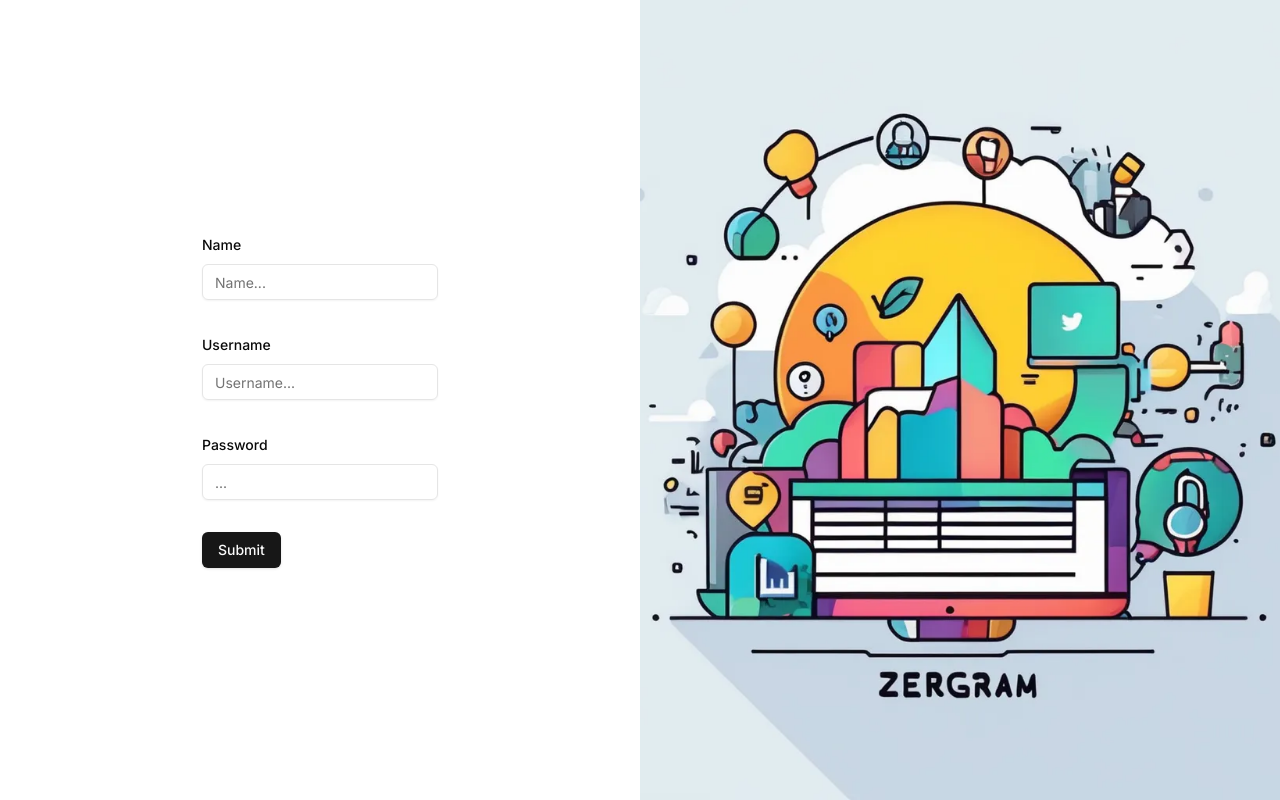
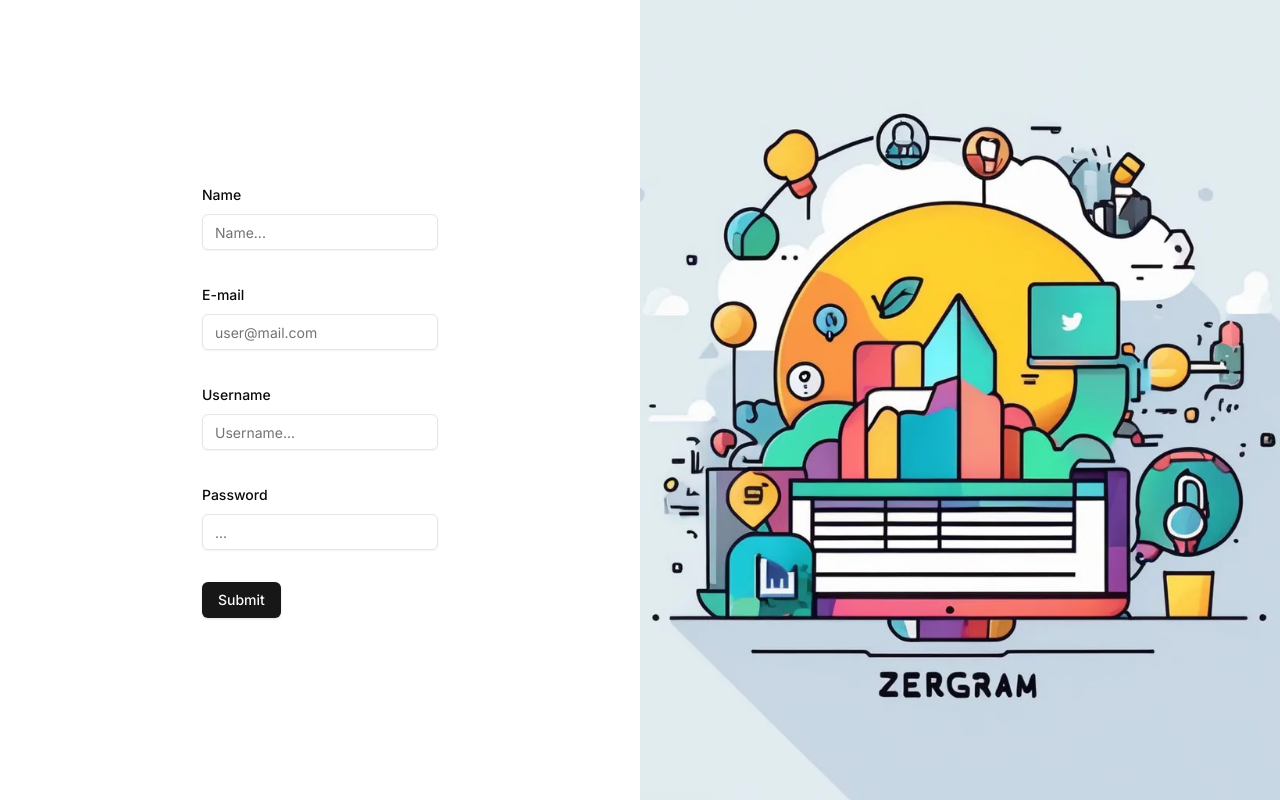
Before and after one commit to iAmNsengi/365-commits, a React (Vite) app: page /sign-up in a window 1280 px wide. Built offline with nearby package versions, Linux system fonts and the light colour scheme.

Commit message:
add: email field signup form

```diff
--- a/src/_auth/forms/SignUpForm.tsx
+++ b/src/_auth/forms/SignUpForm.tsx
@@ -19,6 +19,9 @@
     resolver: zodResolver(signupValidation),
     defaultValues: {
       username: "",
+      name: "",
+      password: "",
+      email: "",
     },
   });
 
@@ -38,6 +41,19 @@
                 <FormLabel>Name</FormLabel>
                 <FormControl>
                   <Input placeholder="Name..." {...field} />
+                </FormControl>
+                <FormMessage />
+              </FormItem>
+            )}
+          />
+          <FormField
+            control={form.control}
+            name="email"
+            render={({ field }) => (
+              <FormItem>
+                <FormLabel>E-mail</FormLabel>
+                <FormControl>
+                  <Input placeholder="user@mail.com" type="email" {...field} />
                 </FormControl>
                 <FormMessage />
               </FormItem>
```
